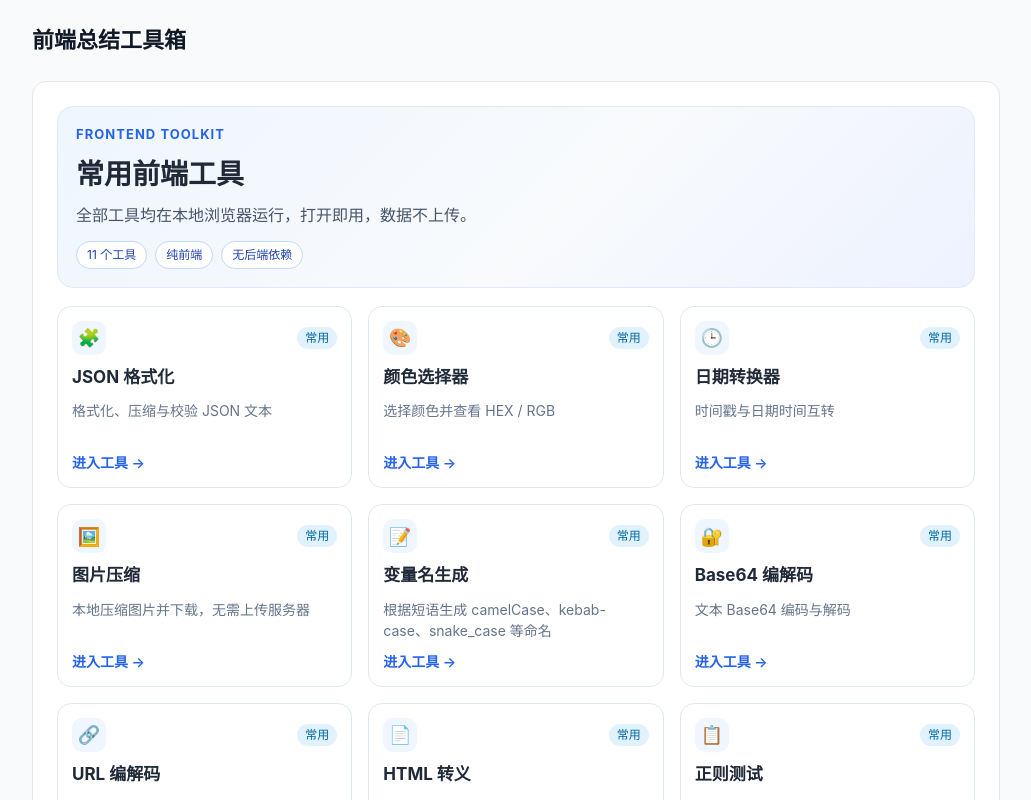
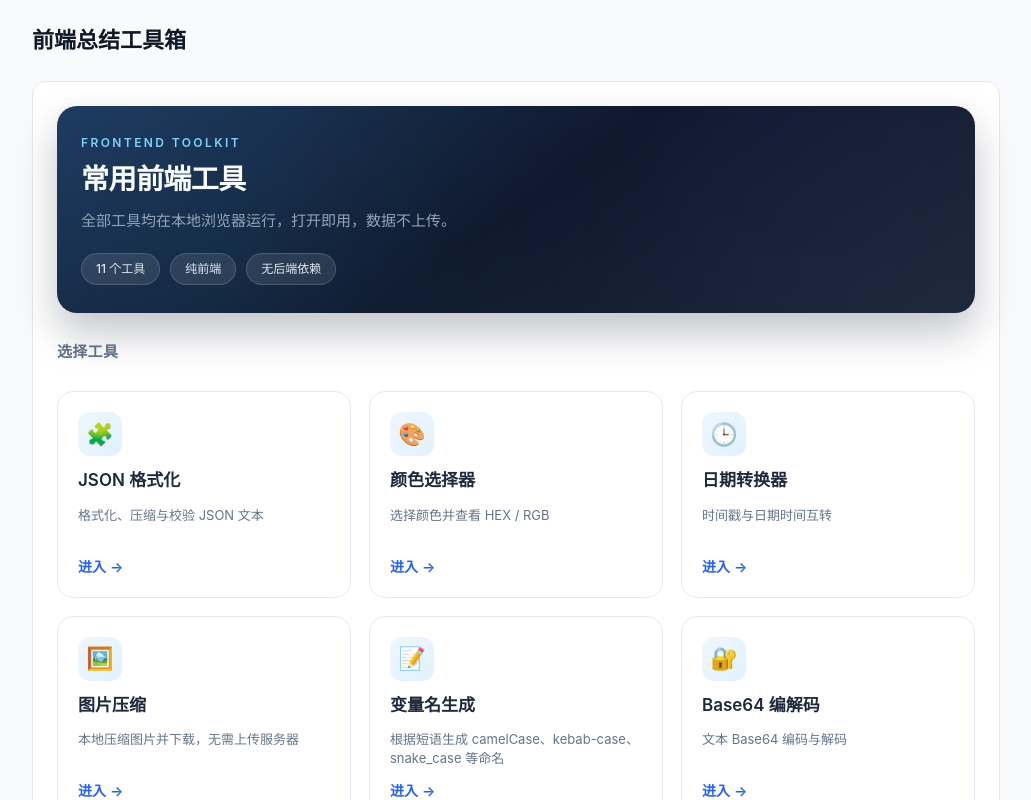
Before and after one commit to 18815661880/frontendTools, a Vue app: page /#/ in a window 1280 px wide. Shown: the top 800 px of the page, without its empty margins (124-1155 px from the left). Built offline with nearby package versions, Linux system fonts and the light colour scheme.

Commit message:
feat-首页样式优化

```diff
--- a/src/views/HomeView.vue
+++ b/src/views/HomeView.vue
@@ -41,8 +41,9 @@ async function copyWechatId() {
 <template>
   <section class="home-page">
     <div class="hero-card">
+      <div class="hero-bg" aria-hidden="true" />
       <p class="hero-kicker">Frontend Toolkit</p>
-      <h1 class="page-title">常用前端工具</h1>
+      <h1 class="hero-title">常用前端工具</h1>
       <p class="hero-subtitle">全部工具均在本地浏览器运行，打开即用，数据不上传。</p>
       <div class="hero-badges">
         <span class="hero-badge">{{ tools.length }} 个工具</span>
@@ -51,26 +52,31 @@ async function copyWechatId() {
       </div>
     </div>
 
+    <h2 class="section-title">选择工具</h2>
     <div class="tool-grid">
       <router-link
-        v-for="item in tools"
+        v-for="(item, i) in tools"
         :key="item.slug"
         :to="`/tools/${item.slug}`"
         class="tool-card"
+        :style="{ '--i': i }"
       >
-        <div class="tool-card-head">
+        <div class="tool-icon-wrap">
           <span class="tool-icon">{{ getIcon(item.slug) }}</span>
-          <span class="tool-tag">常用</span>
         </div>
-        <h2 class="tool-name">{{ item.name }}</h2>
+        <h3 class="tool-name">{{ item.name }}</h3>
         <p class="tool-desc">{{ item.description }}</p>
-        <span class="tool-enter">进入工具 →</span>
+        <span class="tool-enter">进入 <span class="arrow">→</span></span>
       </router-link>
     </div>
 
     <footer class="home-footer">
-      <button type="button" class="footer-btn" @click="showContact = true">联系我们</button>
-      <button type="button" class="footer-btn" @click="showReward = true">打赏作者</button>
+      <button type="button" class="footer-btn" @click="showContact = true">
+        <span class="footer-btn-icon">✉</span> 联系我们
+      </button>
+      <button type="button" class="footer-btn" @click="showReward = true">
+        <span class="footer-btn-icon">♥</span> 打赏作者
+      </button>
     </footer>
 
     <div v-if="showContact" class="modal-mask" @click.self="showContact = false">
@@ -101,154 +107,255 @@ async function copyWechatId() {
 .home-page {
   display: flex;
   flex-direction: column;
+  gap: 28px;
+}
+
+/* Hero */
+.hero-card {
+  position: relative;
+  border-radius: 20px;
+  padding: 28px 24px;
+  overflow: hidden;
+  background: linear-gradient(145deg, #1e3a5f 0%, #0f172a 50%, #1e293b 100%);
+  box-shadow: 0 20px 40px rgba(15, 23, 42, 0.25);
+}
+
+.hero-bg {
+  position: absolute;
+  inset: 0;
+  opacity: 0.4;
+  background-image: radial-gradient(circle at 20% 80%, rgba(56, 189, 248, 0.15) 0%, transparent 50%),
+    radial-gradient(circle at 80% 20%, rgba(99, 102, 241, 0.12) 0%, transparent 45%);
+  pointer-events: none;
+}
+
+.hero-kicker {
+  position: relative;
+  margin: 0 0 6px;
+  color: #7dd3fc;
+  font-size: 12px;
+  letter-spacing: 0.2em;
+  text-transform: uppercase;
+  font-weight: 600;
+}
+
+.hero-title {
+  position: relative;
+  margin: 0 0 10px;
+  font-size: 28px;
+  font-weight: 700;
+  color: #f8fafc;
+  letter-spacing: -0.02em;
+}
+
+.hero-subtitle {
+  position: relative;
+  margin: 0 0 20px;
+  color: #94a3b8;
+  font-size: 15px;
+  line-height: 1.5;
+  max-width: 480px;
+}
+
+.hero-badges {
+  position: relative;
+  display: flex;
+  flex-wrap: wrap;
+  gap: 10px;
+}
+
+.hero-badge {
+  background: rgba(255, 255, 255, 0.1);
+  color: #e2e8f0;
+  border: 1px solid rgba(255, 255, 255, 0.15);
+  border-radius: 999px;
+  font-size: 12px;
+  padding: 6px 14px;
+  font-weight: 500;
+}
+
+/* Section */
+.section-title {
+  margin: 0;
+  font-size: 15px;
+  font-weight: 600;
+  color: #64748b;
+  letter-spacing: 0.02em;
+}
+
+/* Tool grid */
+.tool-grid {
+  display: grid;
+  grid-template-columns: repeat(auto-fill, minmax(220px, 1fr));
   gap: 18px;
 }
 
-.hero-card {
-  border: 1px solid #dbeafe;
+.tool-card {
+  position: relative;
+  border: 1px solid #e2e8f0;
   border-radius: 16px;
-  padding: 18px;
-  background: linear-gradient(135deg, #eff6ff 0%, #f8fafc 55%, #eef2ff 100%);
+  padding: 20px;
+  text-decoration: none;
+  color: inherit;
+  background: #fff;
+  display: flex;
+  flex-direction: column;
+  gap: 12px;
+  transition: transform 0.2s ease, box-shadow 0.2s ease, border-color 0.2s ease;
+  animation: cardIn 0.4s ease backwards;
+  animation-delay: calc(var(--i, 0) * 0.03s);
 }
 
-.hero-kicker {
-  margin: 0 0 8px;
-  color: #2563eb;
-  font-size: 13px;
-  letter-spacing: 0.08em;
-  text-transform: uppercase;
-  font-weight: 700;
-}
-
-.hero-subtitle {
-  margin: 8px 0 14px;
-  color: #475569;
-}
-
-.hero-badges {
-  display: flex;
-  flex-wrap: wrap;
-  gap: 8px;
-}
-
-.hero-badge {
-  border: 1px solid #bfdbfe;
-  background: #ffffff;
-  color: #1e40af;
-  border-radius: 999px;
-  font-size: 12px;
-  padding: 4px 10px;
-}
-
-.tool-grid {
-  display: grid;
-  grid-template-columns: repeat(auto-fill, minmax(230px, 1fr));
-  gap: 16px;
-}
-
-.tool-card {
-  border: 1px solid #e2e8f0;
-  border-radius: 14px;
-  padding: 14px;
-  text-decoration: none;
-  color: inherit;
-  background: #ffffff;
-  display: flex;
-  flex-direction: column;
-  gap: 10px;
-  transition: transform 0.18s ease, box-shadow 0.18s ease, border-color 0.18s ease;
+@keyframes cardIn {
+  from {
+    opacity: 0;
+    transform: translateY(8px);
+  }
 }
 
 .tool-card:hover {
-  transform: translateY(-3px);
+  transform: translateY(-4px);
   border-color: #93c5fd;
-  box-shadow: 0 10px 24px rgba(37, 99, 235, 0.12);
+  box-shadow: 0 12px 28px rgba(37, 99, 235, 0.15);
 }
 
-.tool-card-head {
+.tool-card::before {
+  content: '';
+  position: absolute;
+  left: 0;
+  top: 0;
+  bottom: 0;
+  width: 4px;
+  border-radius: 4px 0 0 4px;
+  background: linear-gradient(180deg, #3b82f6, #60a5fa);
+  opacity: 0;
+  transition: opacity 0.2s ease;
+}
+
+.tool-card:hover::before {
+  opacity: 1;
+}
+
+.tool-icon-wrap {
+  width: 44px;
+  height: 44px;
+  border-radius: 12px;
+  background: linear-gradient(135deg, #eff6ff 0%, #e0f2fe 100%);
   display: flex;
   align-items: center;
-  justify-content: space-between;
+  justify-content: center;
 }
 
 .tool-icon {
-  width: 34px;
-  height: 34px;
-  border-radius: 10px;
-  background: #eff6ff;
-  display: inline-flex;
-  align-items: center;
-  justify-content: center;
-  font-size: 18px;
-}
-
-.tool-tag {
-  font-size: 12px;
-  padding: 2px 8px;
-  border-radius: 999px;
-  color: #0369a1;
-  background: #e0f2fe;
+  font-size: 22px;
 }
 
 .tool-name {
   margin: 0;
   font-size: 17px;
+  font-weight: 600;
+  color: #1e293b;
 }
 
 .tool-desc {
   margin: 0;
   color: #64748b;
-  font-size: 14px;
-  min-height: 42px;
+  font-size: 13px;
+  line-height: 1.45;
+  min-height: 38px;
 }
 
 .tool-enter {
+  margin-top: auto;
   color: #2563eb;
   font-size: 14px;
   font-weight: 600;
-  margin-top: auto;
+  display: inline-flex;
+  align-items: center;
+  gap: 4px;
 }
 
+.tool-enter .arrow {
+  transition: transform 0.2s ease;
+}
+
+.tool-card:hover .arrow {
+  transform: translateX(3px);
+}
+
+/* Footer */
 .home-footer {
   display: flex;
   flex-wrap: wrap;
   gap: 12px;
-  margin-top: 24px;
-  padding-top: 20px;
+  margin-top: 12px;
+  padding-top: 24px;
   border-top: 1px solid #e2e8f0;
 }
 
 .footer-btn {
-  padding: 8px 16px;
-  border: 1px solid #cbd5e1;
-  border-radius: 8px;
-  background: #fff;
+  display: inline-flex;
+  align-items: center;
+  gap: 8px;
+  padding: 10px 20px;
+  border: 1px solid #e2e8f0;
+  border-radius: 12px;
+  background: #f8fafc;
   color: #475569;
   font-size: 14px;
+  font-weight: 500;
   cursor: pointer;
+  transition: border-color 0.2s, color 0.2s, background 0.2s;
 }
 
 .footer-btn:hover {
-  border-color: #2563eb;
-  color: #2563eb;
+  border-color: #cbd5e1;
+  background: #f1f5f9;
+  color: #334155;
 }
 
+.footer-btn-icon {
+  font-size: 16px;
+  opacity: 0.9;
+}
+
+/* Modals */
 .modal-mask {
   position: fixed;
   inset: 0;
-  background: rgba(0, 0, 0, 0.5);
+  background: rgba(15, 23, 42, 0.5);
+  backdrop-filter: blur(4px);
   display: flex;
   align-items: center;
   justify-content: center;
   z-index: 100;
+  animation: fadeIn 0.2s ease;
+}
+
+@keyframes fadeIn {
+  from { opacity: 0; }
+  to { opacity: 1; }
 }
 
 .modal-box {
   background: #fff;
-  border-radius: 12px;
-  padding: 20px;
-  min-width: 280px;
+  border-radius: 16px;
+  padding: 24px;
+  min-width: 300px;
   max-width: 90vw;
+  box-shadow: 0 24px 48px rgba(0, 0, 0, 0.18);
+  animation: modalIn 0.25s ease;
+}
+
+@keyframes modalIn {
+  from {
+    opacity: 0;
+    transform: scale(0.96) translateY(-8px);
+  }
+  to {
+    opacity: 1;
+    transform: scale(1) translateY(0);
+  }
 }
 
 .modal-box--reward {
@@ -256,17 +363,20 @@ async function copyWechatId() {
 }
 
 .modal-title {
-  margin: 0 0 12px;
+  margin: 0 0 16px;
   font-size: 18px;
+  font-weight: 600;
+  color: #1e293b;
 }
 
 .modal-row {
-  margin: 0 0 16px;
+  margin: 0 0 18px;
   font-size: 15px;
+  color: #475569;
 }
 
 .modal-hint {
-  margin: 0 0 12px;
+  margin: 0 0 14px;
   color: #64748b;
   font-size: 14px;
 }
@@ -277,7 +387,7 @@ async function copyWechatId() {
 }
 
 .modal-toast {
-  margin: 10px 0 0;
+  margin: 12px 0 0;
   color: #16a34a;
   font-size: 13px;
 }
@@ -287,18 +397,23 @@ async function copyWechatId() {
   width: 100%;
   height: auto;
   display: block;
-  margin: 0 auto 16px;
-  border-radius: 8px;
+  margin: 0 auto 18px;
+  border-radius: 12px;
+  box-shadow: 0 4px 12px rgba(0, 0, 0, 0.08);
 }
 
 .btn-ghost {
-  background: transparent;
-  color: #64748b;
-  border: 1px solid #e2e8f0;
+  background: #f1f5f9;
+  color: #475569;
+  border: none;
+  padding: 8px 16px;
+  border-radius: 8px;
+  font-size: 14px;
+  cursor: pointer;
 }
 
 .btn-ghost:hover {
-  background: #f1f5f9;
-  color: #475569;
+  background: #e2e8f0;
+  color: #334155;
 }
 </style>
```
Also changed, not shown: 5 other files (tests, documents, lock files or other folders).
